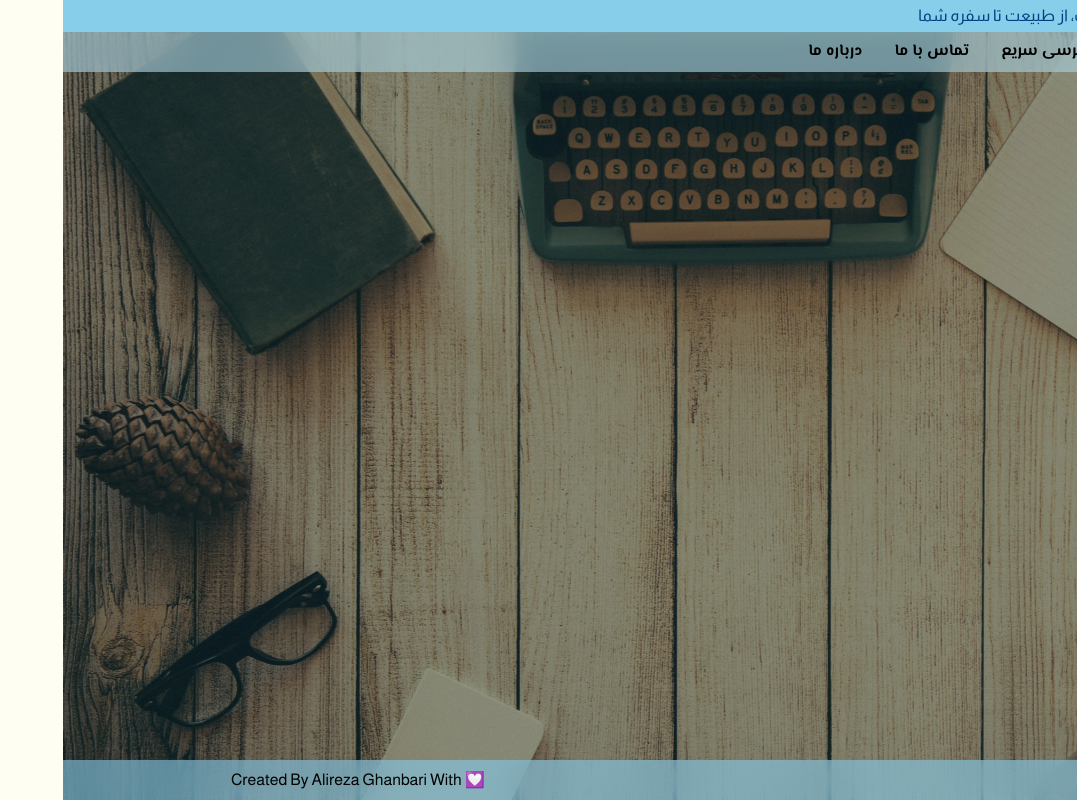
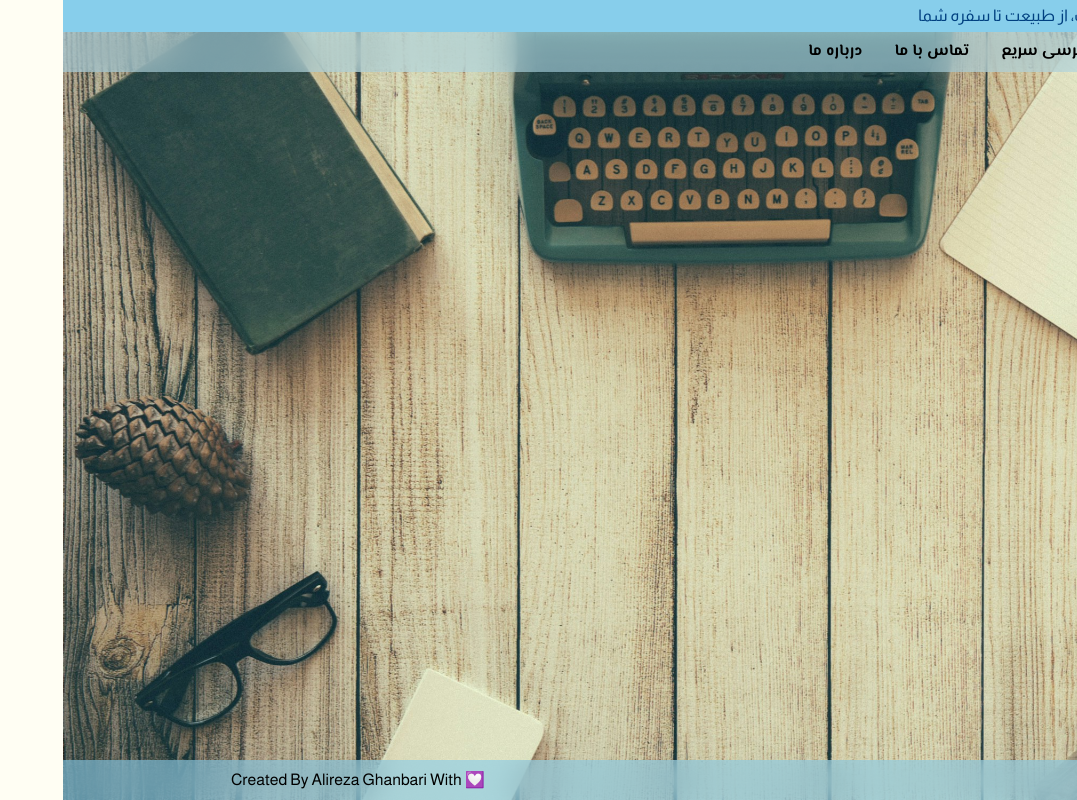
Before and after one commit to alirezza96/pegah, a Next.js app: page / in a window 1280 px wide. Shown: the whole page, without its empty margins (203-1280 px from the left). Built offline with nearby package versions, Linux system fonts and the light colour scheme.

Commit message:
Banners modified

```diff
--- a/src/components/templates/home/Banners.jsx
+++ b/src/components/templates/home/Banners.jsx
@@ -33,7 +33,6 @@ export default function Banners() {
                 alt={banners[currentBannerIndex].alt}
                 className="object-cover aspect-[16/9] -z-20"
             />
-            <div className="bg-[#000] absolute inset-0 opacity-40 -z-10"></div>
         </div>
     );
 }
```
